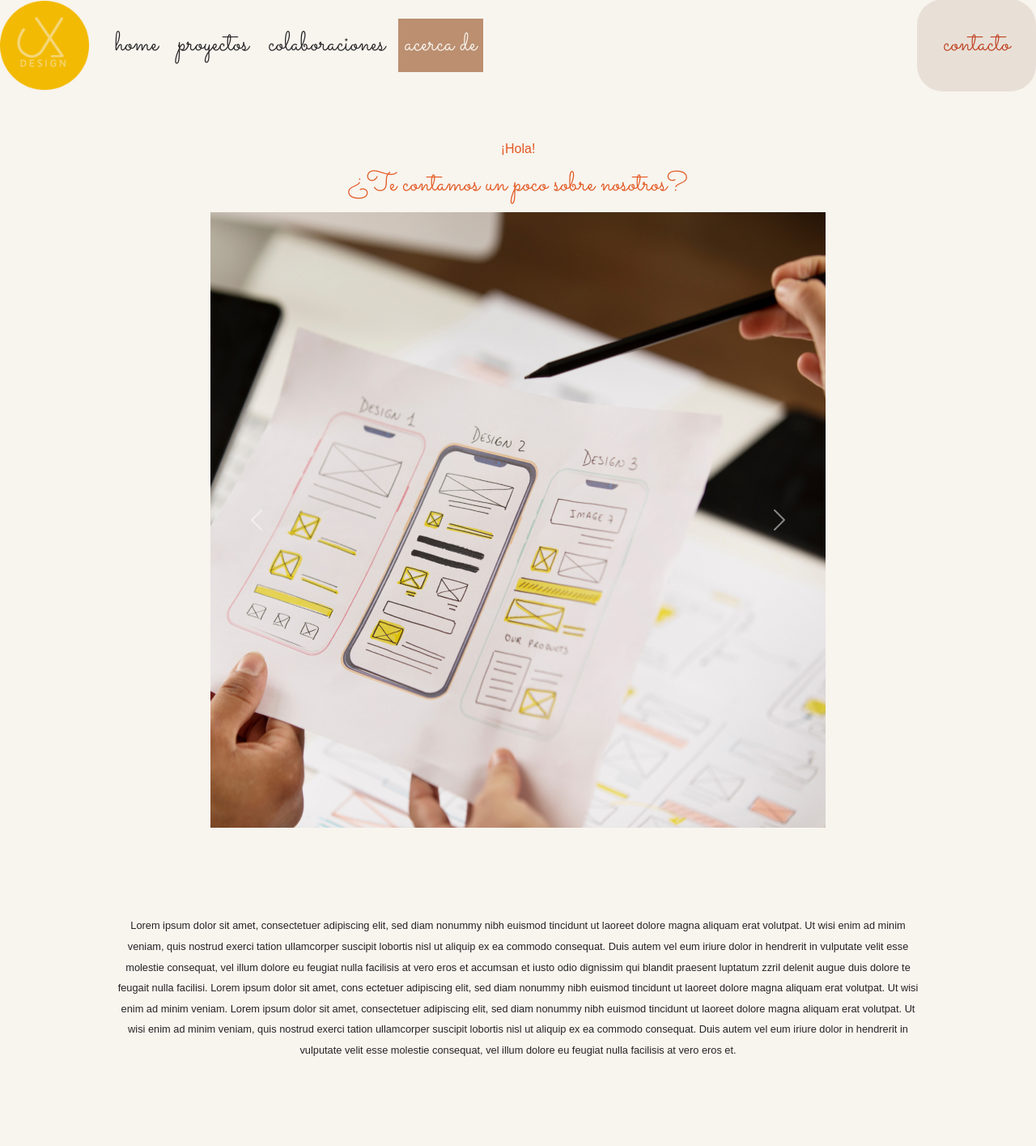
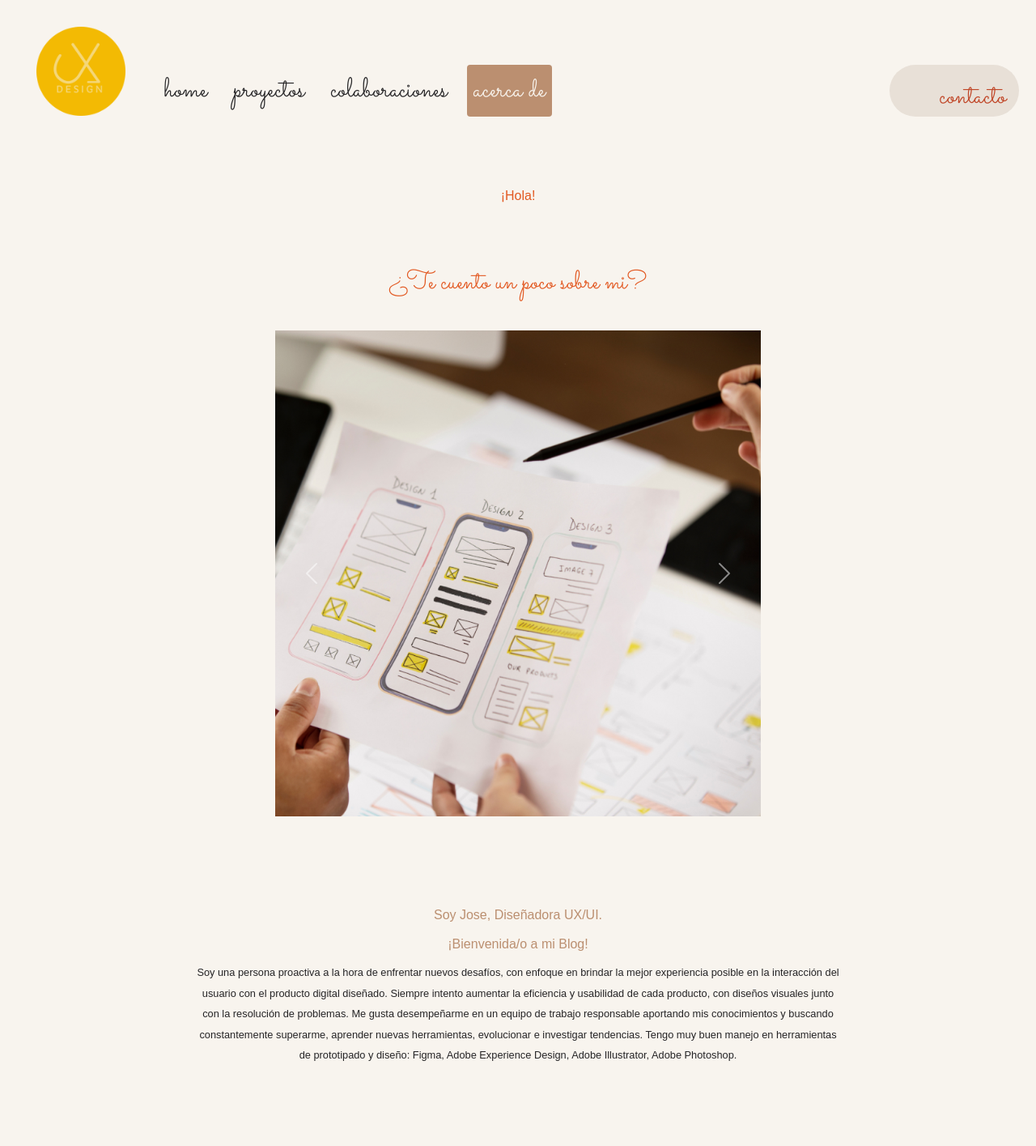
Before and after one commit to josefinamariannieto/proyecto-nieto, a plain HTML site: page pages/acercade.html in a window 1280 px wide. Shown: the top 1415 px of the page at 81% size. Drawn offline with nearby package versions, Linux system fonts and the light colour scheme; a web font is replaced by a local one.

Commit message:
Trabajo en el diseño responsive pantallas contacto y acerca de

```diff
--- a/pages/acercade.html
+++ b/pages/acercade.html
@@ -61,28 +61,37 @@
   </header>
 
   <main>
-    <section class="acerca">
+    <section>
+
+      <div class="acerca">
+
         <h1 class="titulo__seccion">¡Hola!</h1>
 
-      <h2 class="acerca__subtitulo">¿Te contamos un poco sobre nosotros?</h2>
-      </div>
+        <h2 class="acerca__subtitulo">¿Te cuento un poco sobre mi?</h2>
 
         <div class="carrusel">
+
           <div id="carouselExample" class="carousel slide">
+
             <div class="carousel-inner">
+
               <div class="carousel-item active">
                 <img src="../img/manos-alto-angulo-sosteniendo-papel.jpg" class="d-block w-100"
                   alt="manos-alto-angulo-sosteniendo-papel">
               </div>
+
               <div class="carousel-item">
                 <img src="../img/mujer-haciendo-interfaz-aplicacion-moderna.jpg" class="d-block w-100"
                   alt="mujer-haciendo-interfaz-aplicacion-moderna">
               </div>
+
               <div class="carousel-item">
                 <img src="../img/vista-lateral-mano-sosteniendo-pieza-papel.jpg" class="d-block w-100"
                   alt="vista-lateral-mano-sosteniendo-pieza-papel">
               </div>
+
             </div>
+
             <button class="carousel-control-prev" type="button" data-bs-target="#carouselExample" data-bs-slide="prev">
               <span class="carousel-control-prev-icon" aria-hidden="true"></span>
               <span class="visually-hidden">Previous</span>
@@ -91,29 +100,35 @@
               <span class="carousel-control-next-icon" aria-hidden="true"></span>
               <span class="visually-hidden">Next</span>
             </button>
-        </div>
-    </section>
-
-    <section>
-      <div class="acerca__parrafo">
-
-        <p>
-          Lorem ipsum dolor sit amet, consectetuer adipiscing elit, sed diam nonummy nibh euismod tincidunt ut laoreet
-          dolore magna aliquam erat volutpat. Ut wisi enim ad minim veniam, quis nostrud exerci tation ullamcorper
-          suscipit lobortis nisl ut aliquip ex ea commodo consequat. Duis autem vel eum iriure dolor in hendrerit in
-          vulputate velit esse molestie consequat, vel illum dolore eu feugiat nulla facilisis at vero eros et accumsan
-          et iusto odio dignissim qui blandit praesent luptatum zzril delenit augue duis dolore te feugait nulla
-          facilisi.
-          Lorem ipsum dolor sit amet, cons ectetuer adipiscing elit, sed diam nonummy nibh euismod tincidunt ut laoreet
-          dolore magna aliquam erat volutpat. Ut wisi enim ad minim veniam.
-
-          Lorem ipsum dolor sit amet, consectetuer adipiscing elit, sed diam nonummy nibh euismod tincidunt ut laoreet
-          dolore magna aliquam erat volutpat. Ut wisi enim ad minim veniam, quis nostrud exerci tation ullamcorper
-          suscipit lobortis nisl ut aliquip ex ea commodo consequat. Duis autem vel eum iriure dolor in hendrerit in
-          vulputate velit esse molestie consequat, vel illum dolore eu feugiat nulla facilisis at vero eros et.
-        </p>
 
           </div>
+        </div>
+
+
+
+          <div class="acerca__parrafo">
+            <h3>
+              Soy Jose, Diseñadora UX/UI.
+            </h3>
+            <h3>
+              ¡Bienvenida/o a mi Blog!
+            </h3>
+            <p>
+              Soy una persona proactiva a la hora de enfrentar nuevos desafíos, con enfoque en brindar la mejor
+              experiencia
+              posible en la interacción del usuario con el producto digital diseñado. Siempre intento aumentar la
+              eficiencia
+              y usabilidad de cada producto, con diseños visuales junto con la resolución de problemas.
+
+              Me gusta desempeñarme en un equipo de trabajo responsable aportando mis conocimientos y buscando
+              constantemente superarme, aprender nuevas herramientas, evolucionar e investigar tendencias.
+
+              Tengo muy buen manejo en herramientas de prototipado y diseño: Figma, Adobe Experience Design, Adobe
+              Illustrator, Adobe Photoshop.
+            </p>
+          </div>
+
+
 
     </section>
   </main>
--- a/scss/_base.scss
+++ b/scss/_base.scss
@@ -51,6 +51,10 @@ p {
  color: $color-dark;
 }
 
+body {
+  background-color: $color-light;
+}
+
 main {
   width: 100%;
   background-color: $color-light;
@@ -61,6 +65,5 @@ main {
 .titulo__seccion {
   width: 100%;
   color: $color-primary;
-  padding-top: 3.75rem;
   text-align: center;
 }
--- a/scss/components/_header.scss
+++ b/scss/components/_header.scss
@@ -1,11 +1,17 @@
+.navbar-brand{
+  margin: 2rem;
+}
+
 .logo {
   width: 20vw;
   max-width: 110px;
   height: auto;
+  justify-self: center;
+  align-self: center;
 }
 
 header {
-  height: 7rem;
+  height: 9.1rem;
   background-color: $color-light;
 
 
@@ -18,11 +24,16 @@ header {
   .container{
     width: 100%;
     max-width: 100vw;
-    height: 5rem;
+    height: 9rem;
     padding: 0;
     margin: 0;
     background-color: $color-light;
   }
+
+  .navbar-toggler{
+    margin-left: 2rem;
+  }
+
 
   .nav-link {
     color: $color-dark;
@@ -38,7 +49,8 @@ header {
     color: $color-acentotomato;
     justify-content: end;
     font-weight: 500;
-    padding: 2rem 2rem;
+    text-justify: center;
+    padding: 2rem 3rem;
 
     &:hover {
       color: $color-bg-container;
@@ -78,26 +90,62 @@ header {
 
 @media (min-width: 1200px) and (orientation:landscape) {
 
+  header {
+    height: 11rem;
+    padding: 5rem auto;
+
+    .container{
+      width: 98%;
+      height: 9rem;
+      margin: 0 auto;
+    }
+
     .activo {
       color: $color-primary;
       background-color: $color-light;
     }
 
-  .contacto {
-    background-color: $color-bg-secondary;
+    .navbar-collapse {
+      height: 9rem;
+      padding-top: 3rem;
+    }
+
+    ul .navbar-nav{
+      width: 100%;
+      height: 9rem;
       justify-content: center;
-    font-weight: 500;
-    padding-right: 3rem;
-    padding-left: 3rem;
-    border-radius: 2rem;
-    text-align: center;
+      align-items: center;
     }
 
       .nav-item {
-    margin-left: 0.5rem;
+        height: 4rem;
+        margin: 0.5rem;
+        justify-content: center;
+        align-items: center;
+
+        .nav-link {
+          width: 100%;
+          height: 100%;
+          border-radius: 4px;
+          text-align: center;
+        }
      }
 
-  header .navbar-collapse {
-    height: 7rem;
+    .contacto {
+      width: 10rem;
+      height: 4rem;
+      background-color: $color-bg-secondary;
+      align-self: center;
+      margin: 1.5rem 0.5rem;
+      padding: 1rem;
+      font-weight: 500;
+      border-radius: 2rem;
+      text-align: center;
+
+      &:hover{
+        color: $color-acentotomato;
       }
       }
+
+}
+}
--- a/scss/pages/_acercade.scss
+++ b/scss/pages/_acercade.scss
@@ -1,10 +1,11 @@
 .acerca {
-  width: 80%;
-  height: 500px;
+  width: 90%;
+  height: 70rem;
   min-width: 290px;
   margin: 0 auto;
+  padding: 1rem 0;
   display: grid;
-  grid-template-rows: 2fr 2fr 4fr;
+  grid-template-rows: 0.5fr 0.5fr 2fr 4fr;
   align-items: center;
   justify-items: center;
   justify-content: center;
@@ -13,48 +14,80 @@
 
     &__subtitulo{
     color:$color-primary;
+    font-size: x-large;
+    }
+
+    &__parrafo {
+      width: 80%;
+      max-width: 1000px;
+      height: 35rem;
+      margin: 0 auto;
+      display: grid;
+      grid-template-rows: 1fr 1fr 4fr;
+      align-items: center;
+
+        h3{
+          font-size: medium;
+          color: $color-bg-container;
+        }
+
+        p {
+          text-align: center;
+          font: $paragraph-font;
         }
     }
 
     .carrusel {
-  width: 100%;
+      width: 80%;
       height: auto;
+      max-width: 24rem;
+    }
 }
 
-.acerca__parrafo {
+
+@media (min-width: 768px) and (orientation:landscape) {
+
+    .acerca {
+    height: 75rem;
+    grid-template-rows: 1fr 1fr 4fr 6fr;
+
+      .carrusel {
+        width: 60%;
+        max-width: 30rem;
+      }
+
+      &__subtitulo{
+        color:$color-primary;
+        font-size: xx-large;
+      }
+
+      &__parrafo {
         width: 80%;
         max-width: 1000px;
-  height: 600px;
-  font-size: 1rem;
-  line-height: 2rem;
-  margin: 0 auto;
-  padding-top: 2rem;
-  display: flex;
-  align-items: center;
-
-    p {
-      text-align: center;
+        height: 22rem;
+        margin: 4rem auto;
+      }
     }
 }
 
 
 
-@media (min-width: 768px) and (orientation:landscape) {
+@media (min-width: 1200px) and (orientation:landscape) {
 
   .acerca {
-    height: 800px;
+    height: 80rem;
+    grid-template-rows: 1.5fr 1.5fr 4fr 6fr;
+
+    .carrusel {
+      width: 60%;
+      max-width: 50rem;
     }
 
-  .acerca__parrafo {
+    &__parrafo {
       width: 80%;
       max-width: 1000px;
-    height: 400px;
+      height: auto;
+      margin: 4rem auto;
     }
   }
-
-
-@media (min-width: 1200px) and (orientation:landscape) {
-  .acerca {
-    height: 900px;
 }
-}
--- a/scss/pages/_contacto.scss
+++ b/scss/pages/_contacto.scss
@@ -1,95 +1,80 @@
-.formulario__seccion {
-  width: 1200px;
-  height: 600px;
+.contacto {
+  width: 20rem;
+  max-width: 32rem;
+  height: 35rem;
   display: grid;
-  grid-template-rows: 1fr 1fr 5fr;
+  grid-template-rows: 0.5fr 0.5fr 3.5fr;
   justify-self: center;
   align-items: center;
   justify-content: center;
-  margin: 0 auto;
+  margin: 2rem auto;
+
+    &__formulario {
+      width: 20rem;
+      display: grid;
+      height: 25rem;
+      grid-template-rows: 1fr 1fr 4fr 1fr;
+
+      .input1 {
+        width: 100%;
+        height: 2rem;
+        display: grid;
+        grid-template-columns: 1fr 1fr;
+
+        .input1__nombre {
+          width: auto;
+          height: 50px;
+          margin-top: 0px;
+          margin-bottom: 18px;
+        }
+
+        .input1__telefono {
+          width: auto;
+          height: 50px;
+          margin-top: 0px;
+          margin-bottom: 18px;
+        }
+      }
+    }
+
 }
 
 
-.subtitulocontacto__contenedor{
-  margin-bottom: 50px;
-}
-
-.linea-contacto1 {
-width: 60px;
-height: 3px;
-border-radius: 2px;
-background-color: $color-primary;
-margin-top: 0px;
-margin-bottom: 0px;
-justify-self: center;
-margin: 0 auto
-}
-
-.linea-contacto2 {
-  width: 48px;
-  height: 3px;
-  border-radius: 2px;
-  background-color: $color-primary;
-  margin-top: 0px;
-  margin-bottom: 0px;
-}
-
-.formulario-contacto {
+.input2 {
+  width: 100%;
   display: flex;
   flex-direction: column;
-}
+  align-items: center;
 
-.input-datoscontacto1 {
-  width: 600px;
-  height: 50px;
-  display: flex;
-  flex-wrap: nowrap;
-  justify-content: space-between;
-}
+  .input2__email {
+    width: 100%;
+    height: 50px;
+    margin-bottom: 18px;
+  }
 
-.input-nombre {
-  width: 290px;
-  height: 50px;
-  margin-top: 0px;
-  margin-bottom: 18px;
-}
+  .input2__mensaje {
+    width: 100%;
+    height: 170px;
+  }
 
-.input-telefono {
-  width: 290px;
-  height: 50px;
-  margin-top: 0px;
-  margin-bottom: 18px;
-}
-
-.input-email {
-  width: 600px;
-  height: 50px;
-  margin-bottom: 18px;
-}
-
-.input-mensaje {
-  width: 600px;
-  height: 170px;
+  .input2__boton {
+    color: $color-dark;
+    width: 50%;
+    height: 50px;
+    border-radius: 20px;
+    background-color: $color-primary;
+    border-color: $color-primary ;
+  }
 }
 
 input {
-  height: 46px;
   border-radius: 10px;
-  border-color: $color-primary;
+  border-color: $color-bg-container;
+  color: $color-dark;
+  border-width: 2px;
   background-color: $color-light;
   margin-top: 18px;
   margin-bottom: 18px;
-}
-
-form {
-  display: flex;
-  flex-wrap: nowrap;
-}
-
-.input-email-msj-boton {
-  display: flex;
-  flex-direction: column;
-  align-items: center;
 }
 
 .imagen-icono {
@@ -98,10 +83,29 @@ form {
   align-self: center;
 }
 
-.boton-enviar {
-  width: 200px;
-  height: 50px;
-  border-radius: 20px;
-  background-color: $color-light;
-  border-color: none;
+
+
+
+.subtitulo__contenedor {
+  margin-bottom: 50px;
 }
+
+.linea-contacto1 {
+  width: 20px;
+  height: 3px;
+  border-radius: 2px;
+  background-color: $color-primary;
+  margin-top: 0px;
+  margin-bottom: 0px;
+  justify-self: center;
+  margin: 0 auto
+}
+
+.linea-contacto2 {
+  width: 20px;
+  height: 3px;
+  border-radius: 2px;
+  background-color: $color-primary;
+  margin-top: 0px;
+  margin-bottom: 0px;
+}
```
Also changed, not shown: pages/contacto.html (+15 -11 lines), css/styles.css, 1 other file. Lines whose indentation alone changed are shown as unchanged.
